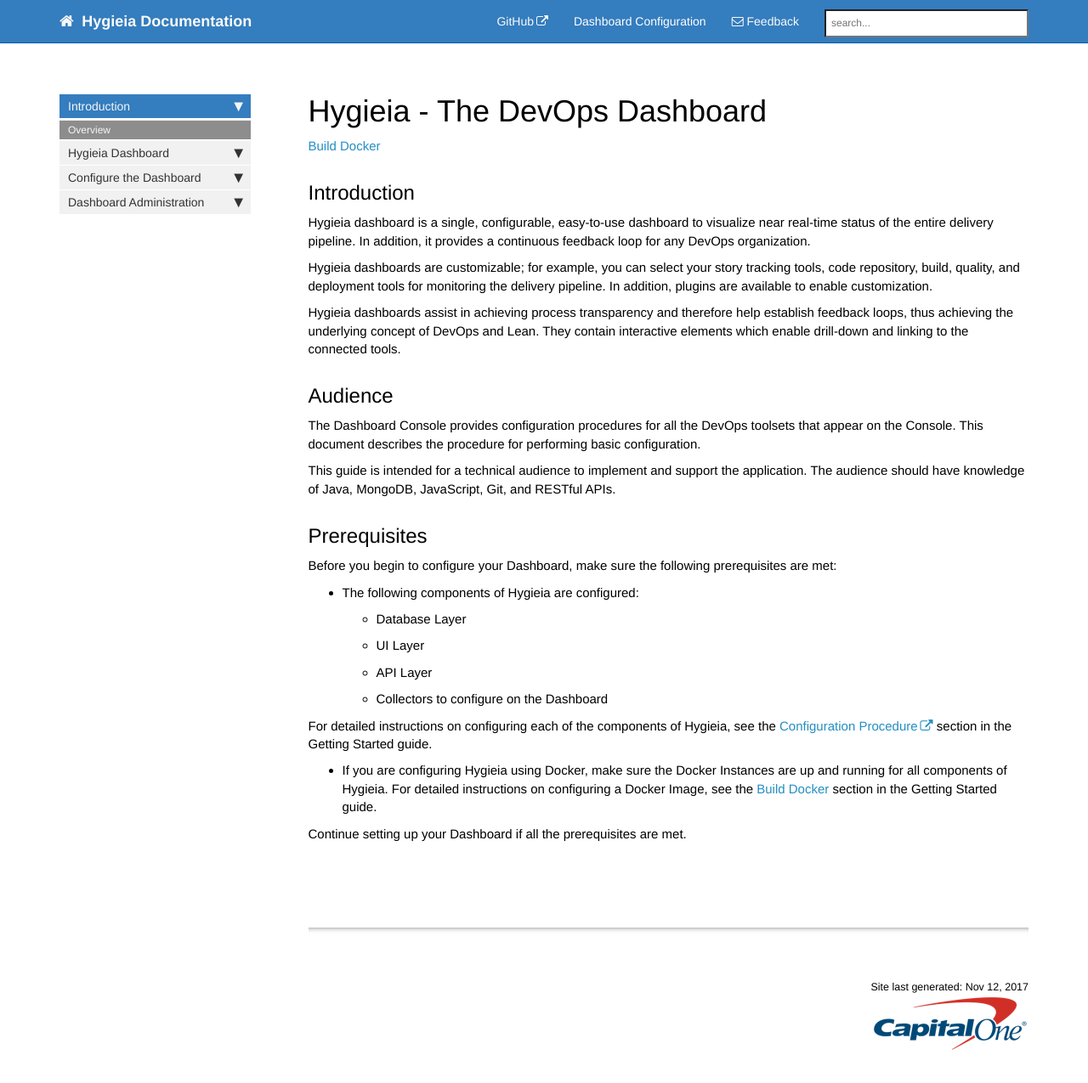
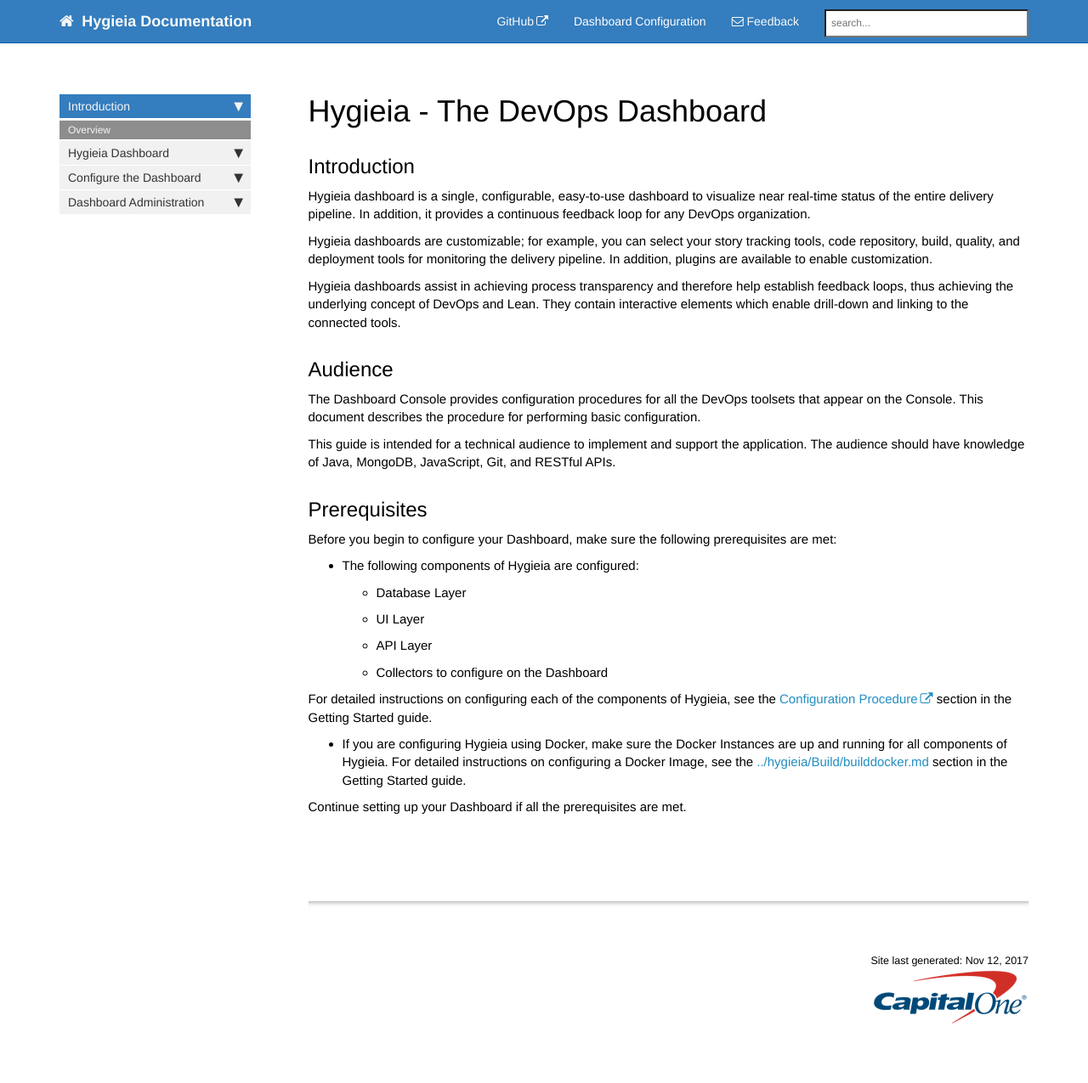
Before and after one commit to Megha849/HygieiaDocs, a Jekyll site: the page built from pages/product1/Introduction.md, in a window 1280 px wide and 1298 px high. Shown: the top 1275 px of the window at 85% size. Built offline with Jekyll 4.4.1, drawn with Linux system fonts in a browser that asks for light colours; nearby versions of some CDN libraries; comment, search, counter and statistics services are not loaded.

Commit message:
Update Introduction.md

```diff
--- a/pages/product1/Introduction.md
+++ b/pages/product1/Introduction.md
@@ -10,7 +10,7 @@
   - /index.html
   - /hygieia/Introduction.html
 ---
-[Build Docker](../hygieia/Build/builddocker.md)
+
 ## Introduction
 
 Hygieia dashboard is a single, configurable, easy-to-use dashboard to visualize near real-time status of the entire delivery pipeline. In addition, it provides a continuous feedback loop for any DevOps organization.
@@ -38,6 +38,6 @@
 For detailed instructions on configuring each of the components of Hygieia, see the [Configuration Procedure](http://www.capitalone.io/Hygieia/getting_started.html) section in the Getting Started guide.
 
 - If you are configuring Hygieia using Docker, make sure the Docker Instances are up and running for all components of Hygieia.
-  For detailed instructions on configuring a Docker Image, see the [Build Docker](/pages/hygieia/Build/builddocker.md) section in the Getting Started guide.
+  For detailed instructions on configuring a Docker Image, see the [../hygieia/Build/builddocker.md](/pages/hygieia/Build/builddocker.md) section in the Getting Started guide.
 
 Continue setting up your Dashboard if all the prerequisites are met.
```
